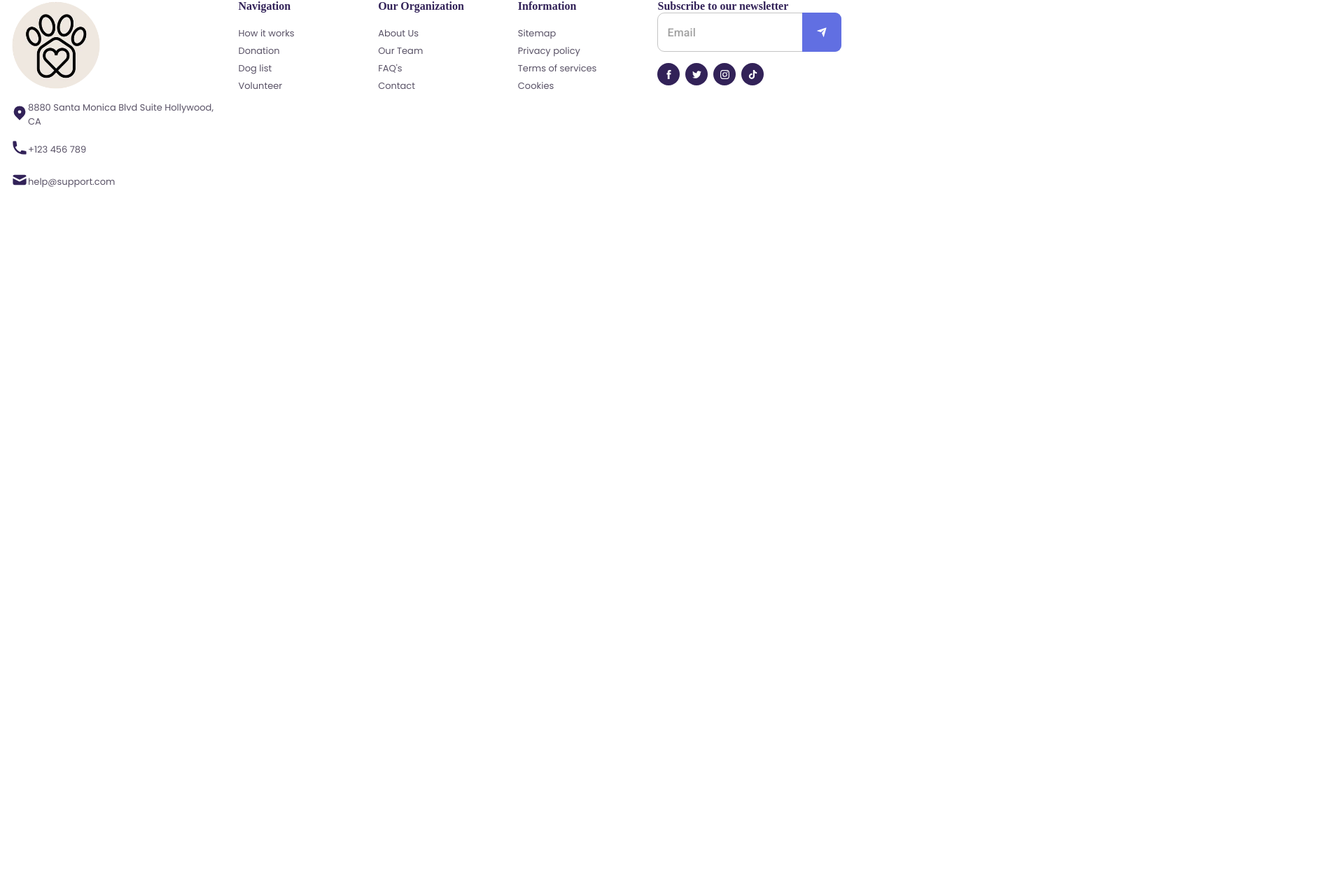
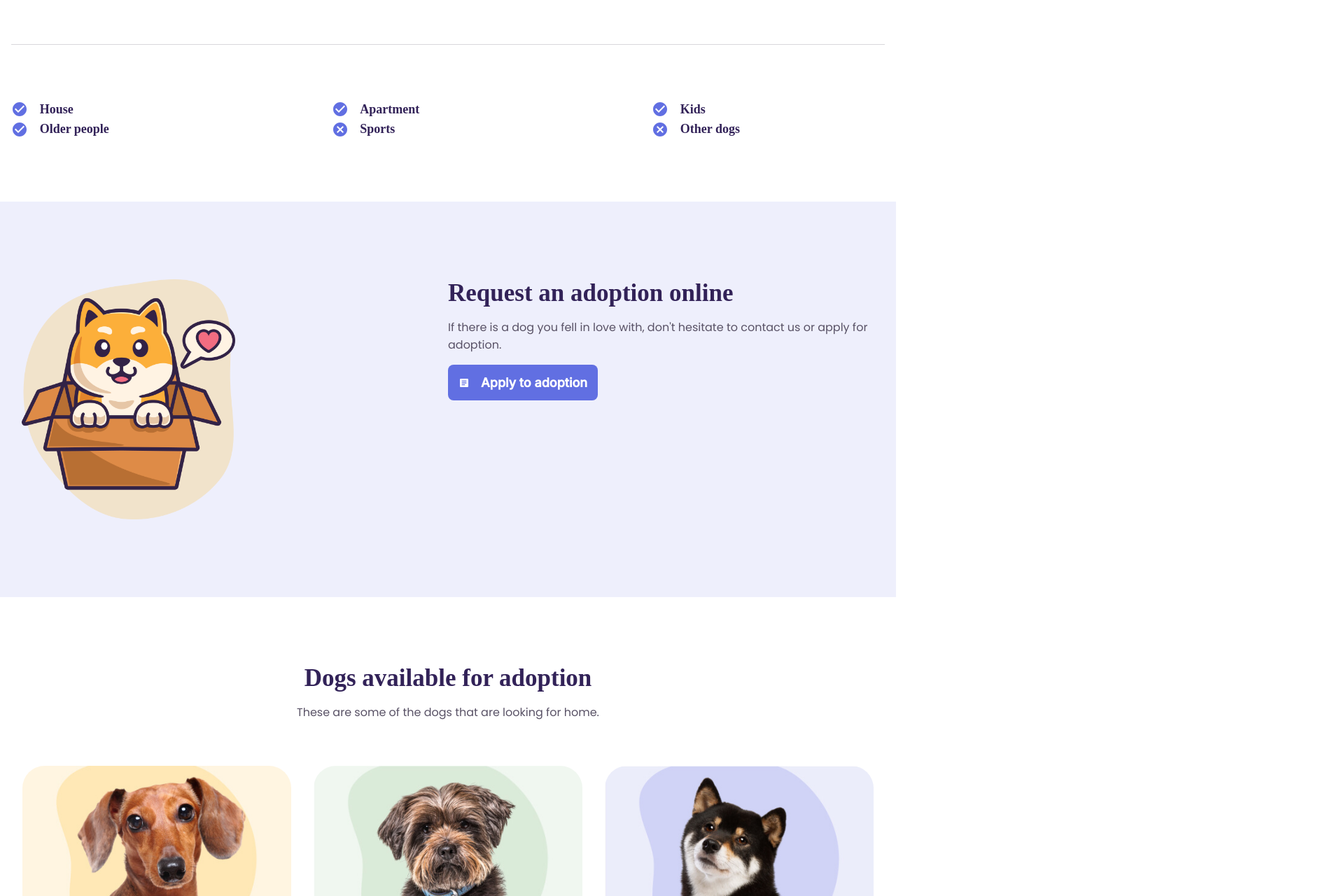
Before and after one commit to simz14/HappyTails, a React (Vite) app in the folder client/: page /dog/1 in a window 1280 px wide. Shown: the part 1188-2468 px from the top of the page at 70% size, 1920 px wide, since content can reach past the window. Before the commit the page ends 1494 px from the top, so only its background shows below. Built offline with nearby package versions, Linux system fonts and the light colour scheme; a web font is replaced by a local one.

Commit message:
starting swiper component

```diff
--- a/client/package.json
+++ b/client/package.json
@@ -11,6 +11,7 @@
   "dependencies": {
     "@emotion/react": "^11.10.6",
     "@emotion/styled": "^11.10.6",
+    "@mui/icons-material": "^5.11.16",
     "@mui/material": "^5.11.14",
     "@mui/styled-engine-sc": "^5.11.11",
     "react": "^18.2.0",
--- /dev/null
+++ b/client/src/components/Condition.jsx
@@ -0,0 +1,24 @@
+import React from "react";
+import CheckCircleIcon from "@mui/icons-material/CheckCircle";
+import CancelIcon from "@mui/icons-material/Cancel";
+import styled from "styled-components";
+
+const ConditionWrap = styled.div`
+  display: flex;
+  align-items: center;
+  gap: 5%;
+  & svg {
+    color: ${({ theme }) => theme.colors.mediumPurple};
+  }
+`;
+
+const Condition = ({ check, title }) => {
+  return (
+    <ConditionWrap>
+      {check ? <CheckCircleIcon /> : <CancelIcon />}
+      <h4>{title}</h4>
+    </ConditionWrap>
+  );
+};
+
+export default Condition;
--- a/client/src/screens/Home/sections/DogsSection.jsx
+++ b/client/src/components/DogsSection.jsx
@@ -1,16 +1,20 @@
 import React, { useContext } from "react";
-import { Container } from "../../../components/Container";
+import { Container } from "./Container";
 import styled from "styled-components";
-import Dog from "../../../components/Dog";
-import { DogsContext } from "../../../context/DogsContext";
-import PurpleButton from "../../../components/PuprleButton";
+import Dog from "./Dog";
+import { DogsContext } from "../context/DogsContext";
+import PurpleButton from "./PuprleButton";
 import { FaArrowCircleRight } from "react-icons/fa";
-import { Spacer } from "../../../components/Spacer";
+import { Spacer } from "./Spacer";
 
 const DogsContainer = styled.div`
   display: flex;
   flex-direction: column;
   align-items: center;
+
+  border-bottom: ${(props) =>
+    props.className === "border" &&
+    `1px solid ${props.theme.colors.lightBlue}`};
   & .sectionDescription {
     text-align: center;
   }
@@ -27,18 +31,18 @@ const DogsWrapper = styled.div`
   }
 `;
 
-const DogsSection = () => {
+const DogsSection = ({ amount, hasBottomBorder }) => {
   const { dogs } = useContext(DogsContext);
 
   return (
     <Container>
-      <DogsContainer>
+      <DogsContainer className={hasBottomBorder && "border"}>
         <div className="sectionDescription">
           <h2>Dogs available for adoption</h2>
           <p>These are some of the dogs that are looking for home.</p>
         </div>
         <DogsWrapper>
-          {dogs.slice(0, 6).map((dog) => {
+          {dogs.slice(0, amount).map((dog) => {
             return <Dog key={dog.id} dog={dog} />;
           })}
         </DogsWrapper>
@@ -47,8 +51,8 @@ const DogsSection = () => {
           iconAfter={true}
           title={"View more"}
         />
+        <Spacer size="s" />
       </DogsContainer>
-      <Spacer size="s" />
     </Container>
   );
 };
--- a/client/src/components/Footer/Footer.jsx
+++ b/client/src/components/Footer/Footer.jsx
@@ -9,6 +9,7 @@ import { BsInstagram } from "react-icons/bs";
 import { FaTiktok } from "react-icons/fa";
 import { InputAdornment, TextField } from "@mui/material";
 import PurpleButton from "../PuprleButton";
+import { Spacer } from "../Spacer";
 
 const FooterWrapper = styled.div`
   position: relative;
@@ -160,6 +161,7 @@ const Footer = () => {
 
   return (
     <FooterWrapper>
+      <Spacer size="s" />
       <Container>
         <ContentWrapper>
           <div className="sectionsWrapper">
--- /dev/null
+++ b/client/src/components/Swiper.jsx
@@ -0,0 +1,41 @@
+import React from "react";
+import { useEffect } from "react";
+import styled from "styled-components";
+import Swiper from "swiper";
+import "swiper/css";
+
+const SwiperWrap = styled.div`
+  width: 100%;
+  overflow: hidden;
+  & .swiper-container {
+    width: 100%;
+  }
+`;
+
+const SwiperComp = () => {
+  useEffect(() => {
+    new Swiper(".swiper-container", {
+      loop: true,
+      slidesPerView: "2",
+      centeredSlides: true,
+    });
+  }, []);
+
+  return (
+    <SwiperWrap>
+      <div className="swiper-container">
+        <div className="swiper-wrapper">
+          <div className="swiper-slide">1</div>
+          <div className="swiper-slide">2</div>
+          <div className="swiper-slide">3</div>
+          <div className="swiper-slide">4</div>
+          <div className="swiper-slide">5</div>{" "}
+          <div className="swiper-button-prev"></div>
+          <div className="swiper-button-next"></div>
+        </div>
+      </div>
+    </SwiperWrap>
+  );
+};
+
+export default SwiperComp;
--- a/client/src/screens/Dog/DogDetail.jsx
+++ b/client/src/screens/Dog/DogDetail.jsx
@@ -8,6 +8,8 @@ import { Container } from "../../components/Container";
 import bcgPaws from "../../assets/bcgPaws.png";
 import DogInfo from "./components/DogInfo";
 import KnowBetter from "./components/KnowBetter";
+import AdoptRequest from "./components/AdoptRequest";
+import DogsSection from "../../components/DogsSection";
 
 const IntroWrap = styled.div`
   background-color: rgb(255, 252, 248);
@@ -32,7 +34,7 @@ const DogDetail = () => {
 
   useEffect(() => {
     setDog(dogs.find((dog) => dog.id == id));
-  }, [dogs]);
+  }, [dogs, id]);
 
   return (
     <Layout>
@@ -49,6 +51,9 @@ const DogDetail = () => {
       <Container>
         <KnowBetter dog={dog} />
       </Container>
+      <AdoptRequest />
+      <Spacer size="s" />
+      <DogsSection hasBottomBorder={true} amount={3} />
     </Layout>
   );
 };
--- /dev/null
+++ b/client/src/screens/Dog/components/AdoptRequest.jsx
@@ -0,0 +1,64 @@
+import React from "react";
+import styled from "styled-components";
+import dogAdopt from "../../../assets/dogAdopt.png";
+import { Container } from "../../../components/Container";
+import PurpleButton from "../../../components/PuprleButton";
+import ArticleIcon from "@mui/icons-material/Article";
+import { Spacer } from "../../../components/Spacer";
+
+const RequestContainer = styled.div`
+  background-color: ${({ theme }) => theme.colors.lightPurple};
+`;
+
+const RequestWrap = styled.div`
+  display: grid;
+  grid-template-columns: 1fr 1fr;
+  padding: ${({ theme }) => theme.spacing.padding.small};
+  & img {
+    height: auto;
+    width: 50%;
+  }
+  @media (max-width: 750px) {
+    gap: 1rem;
+    grid-template-columns: 1fr;
+    text-align: center;
+    justify-items: center;
+    & img {
+      width: 90%;
+    }
+    & .text {
+      display: flex;
+      flex-direction: column;
+      & button {
+        justify-content: center;
+      }
+    }
+  }
+`;
+
+const AdoptRequest = () => {
+  return (
+    <RequestContainer>
+      <Container>
+        <Spacer size="s" />
+        <RequestWrap>
+          <img src={dogAdopt} alt="dog" />
+          <div className="text">
+            <h2>Request an adoption online</h2>
+            <p>
+              If there is a dog you fell in love with, don't hesitate to contact
+              us or apply for adoption.
+            </p>
+            <PurpleButton
+              icon={<ArticleIcon />}
+              iconBefore={true}
+              title="Apply to adoption"
+            />
+          </div>
+        </RequestWrap>
+        <Spacer size="s" />
+      </Container>
+    </RequestContainer>
+  );
+};
+export default AdoptRequest;
--- a/client/src/screens/Dog/components/DogInfo.jsx
+++ b/client/src/screens/Dog/components/DogInfo.jsx
@@ -1,8 +1,9 @@
 import React from "react";
-
 import styled from "styled-components";
 import PurpleButton from "../../../components/PuprleButton";
-import { FaFileAlt } from "react-icons/fa";
+import ArticleIcon from "@mui/icons-material/Article";
+import SwiperComp from "../../../components/Swiper";
+import { Container } from "../../../components/Container";
 
 const InfoWrap = styled.div`
   display: grid;
@@ -46,7 +47,9 @@ const Info = styled.div`
 const DogInfo = ({ dog }) => {
   return (
     <InfoWrap>
-      <div></div>
+      <div>
+        <SwiperComp />
+      </div>
       <Info>
         <h3>Facts about me</h3>
         <div className="facts">
@@ -80,7 +83,7 @@ const DogInfo = ({ dog }) => {
           </div>
         </div>
         <PurpleButton
-          icon={<FaFileAlt />}
+          icon={<ArticleIcon />}
           iconBefore={true}
           title="Apply to adoption"
         />
--- a/client/src/screens/Dog/components/KnowBetter.jsx
+++ b/client/src/screens/Dog/components/KnowBetter.jsx
@@ -1,6 +1,7 @@
 import React from "react";
 import styled from "styled-components";
 import { Spacer } from "../../../components/Spacer";
+import Condition from "../../../components/Condition";
 
 const KnowContainer = styled.div`
   border-bottom: 1px solid ${({ theme }) => theme.colors.lightBlue};
@@ -25,8 +26,18 @@ const KnowWrap = styled.div`
   }
 `;
 
+const Conditions = styled.div`
+  display: grid;
+  grid-template-columns: 1fr 1fr 1fr;
+  gap: 10%;
+  @media (max-width: 750px) {
+    grid-template-columns: 1fr 1fr;
+  }
+`;
+
 const KnowBetter = ({ dog }) => {
   return (
+    <>
       <KnowContainer>
         <Spacer size="s" />
         <KnowWrap>
@@ -40,6 +51,17 @@ const KnowBetter = ({ dog }) => {
         </KnowWrap>
         <Spacer size="s" />
       </KnowContainer>
+      <Spacer size="s" />
+      <Conditions>
+        <Condition check={true} title="House" />
+        <Condition check={true} title="Apartment" />
+        <Condition check={true} title="Kids" />
+        <Condition check={true} title="Older people" />
+        <Condition check={false} title="Sports" />
+        <Condition check={false} title="Other dogs" />
+      </Conditions>
+      <Spacer size="s" />
+    </>
   );
 };
 
--- a/client/src/screens/Home/Home.jsx
+++ b/client/src/screens/Home/Home.jsx
@@ -1,7 +1,7 @@
 import React from "react";
 import IntroSection from "./sections/IntroSection";
 import Layout from "../../components/Layout";
-import DogsSection from "./sections/DogsSection";
+import DogsSection from "../../components/DogsSection";
 import ServicesSection from "./sections/ServiceSection/ServicesSection";
 import ClientsSection from "./sections/ClientsSection";
 
@@ -9,7 +9,7 @@ const Home = () => {
   return (
     <Layout>
       <IntroSection />
-      <DogsSection />
+      <DogsSection amount={6} />
       <ServicesSection />
       <ClientsSection />
     </Layout>
```
Also changed, not shown: client/src/assets/dogAdopt.png (added). Lines whose indentation alone changed are shown as unchanged.
